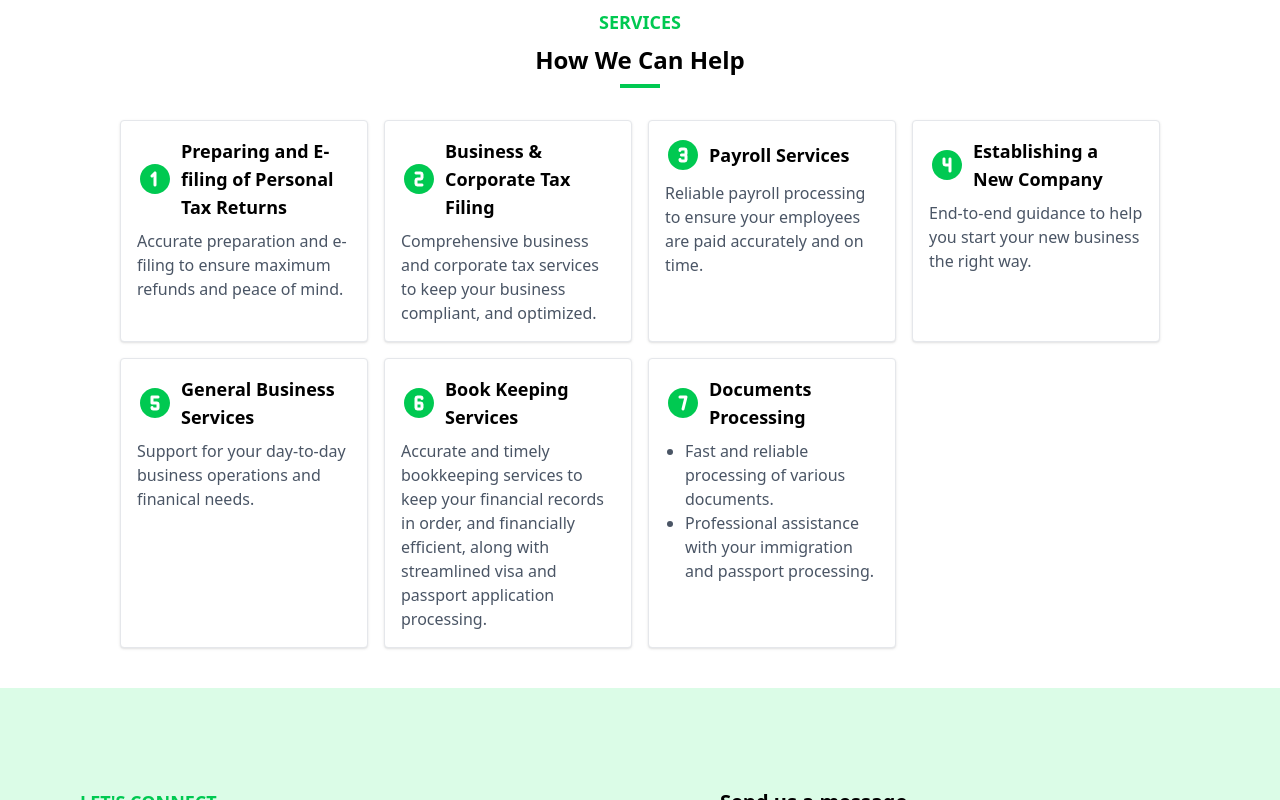
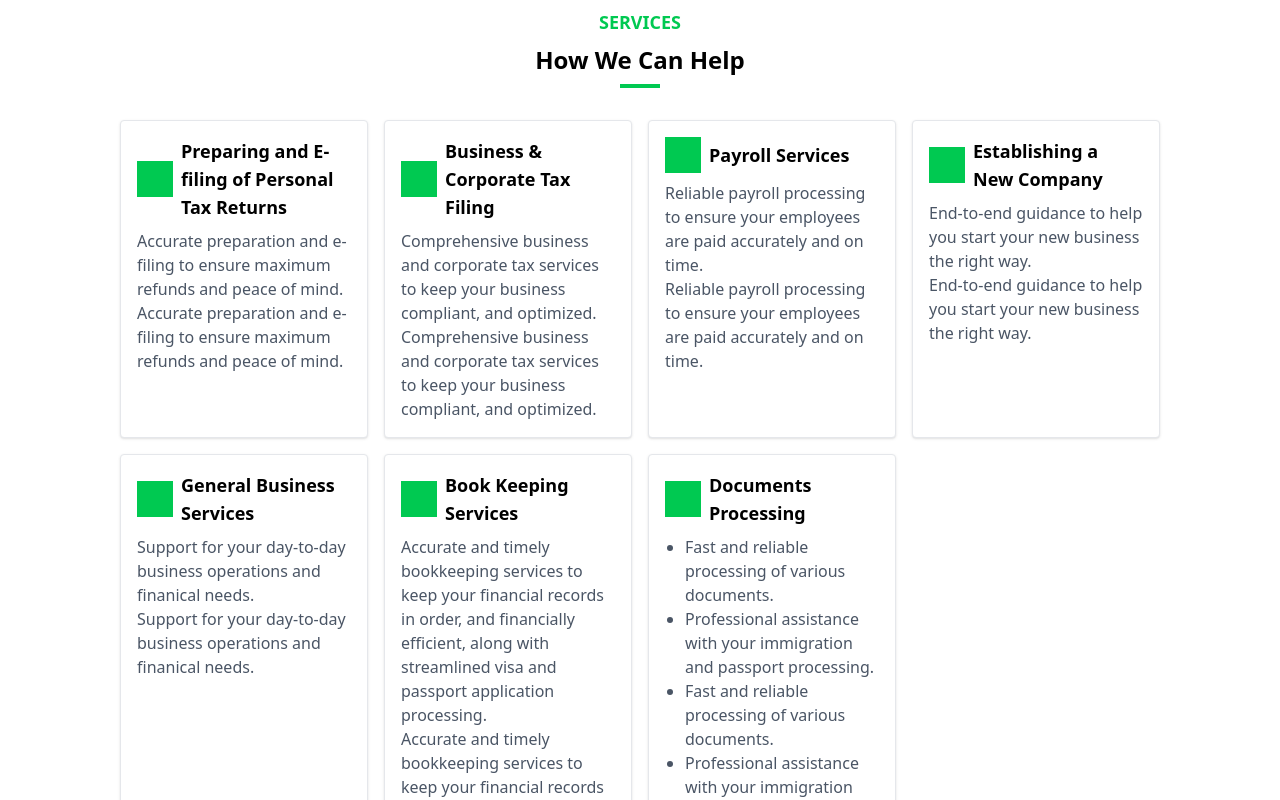
Before and after one commit to Hairum-Qureshi/sa-and-qureshi-accounting-website, a React (Vite) app in the folder apps/frontend/: page / in a window 1280 px wide. Shown: the part 600-1400 px from the top of the page. Built offline with nearby package versions, Linux system fonts and the light colour scheme.

Commit message:
removed props and conditionals involving props

```diff
--- a/apps/frontend/src/components/Services.tsx
+++ b/apps/frontend/src/components/Services.tsx
@@ -59,11 +59,7 @@ const services: Service[] = [
   },
 ];
 
-export default function Services({
-  showServiceDetails = true,
-}: {
-  showServiceDetails?: boolean;
-}) {
+export default function Services() {
   return (
     <div className="my-10" id="services">
       <h3 className="text-lg font-semibold text-green-500 text-center mt-5">
@@ -78,15 +74,19 @@ export default function Services({
             className="bg-white p-4 rounded shadow hover:shadow-lg border border-gray-200 transition-shadow duration-300"
           >
             <div className="flex items-center mb-2">
-              <span className="text-4xl">{service.icon}</span>
+              <span className="text-4xl bg-green-500 text-white">
+                {service.icon}
+              </span>
               <h2 className="text-lg font-semibold ml-2">{service.title}</h2>
             </div>
-            {showServiceDetails && (
-              <p
-                className="text-gray-600"
-                dangerouslySetInnerHTML={{ __html: service.description }}
-              ></p>
-            )}
+            <p
+              className="text-gray-600"
+              dangerouslySetInnerHTML={{ __html: service.description }}
+            ></p>
+            <p
+              className="text-gray-600"
+              dangerouslySetInnerHTML={{ __html: service.description }}
+            ></p>
           </div>
         ))}
       </div>
```
